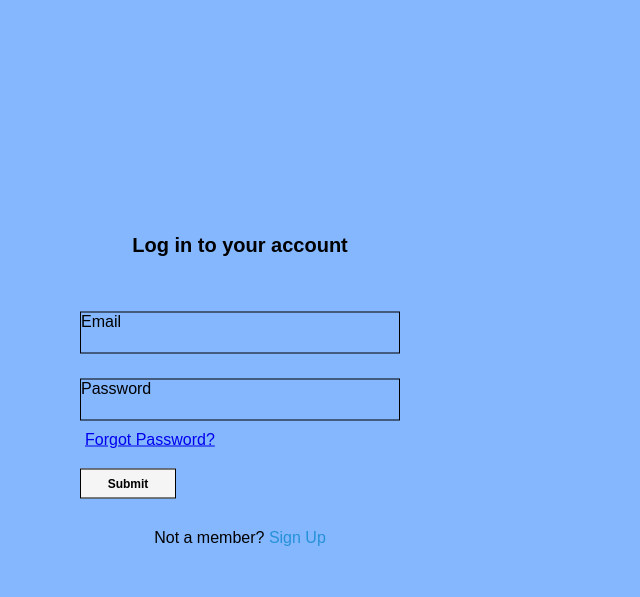
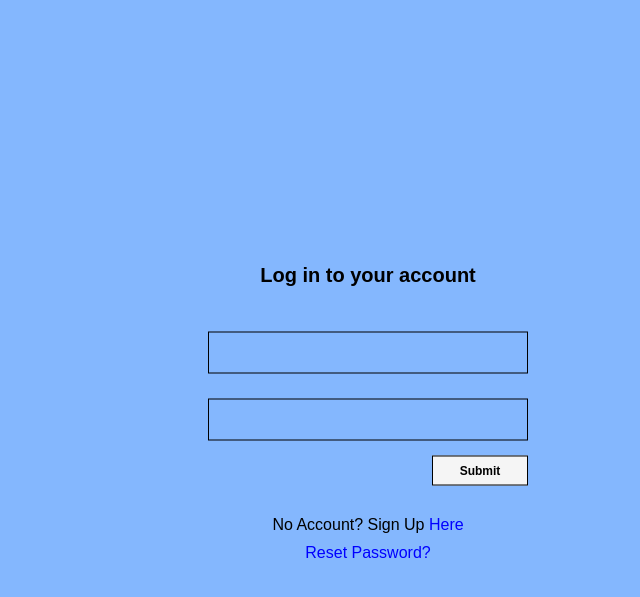
Before and after one commit to masrufjaman/Bangla-Bully-Detection-using-Machine-Learning, a Flask app: page /login in a window 1280 px wide. Shown: the top 597 px of the page, without its empty margins (0-640 px from the left). Run offline with Flask 2, Linux system fonts and the light colour scheme.

Commit message:
css work update of login

```diff
--- a/website/static/css/login.css
+++ b/website/static/css/login.css
@@ -10,7 +10,7 @@ body
 .center{
     position: absolute;
     top: 50%;
-    right:50%;
+    right:40%;
     transform: translate(-50%, -50%);
     width:400px;
     border-radius: 10px;
@@ -18,9 +18,9 @@ body
 .center h1
 {
     text-align: center;
-    padding: 0 0 20px 0;
+    padding: 0 0 10px 0;
     color:black;
-    margin: 10px;
+    margin: 5px;
     font-size: 20px;
 }
 .center form
@@ -47,80 +47,29 @@ form .txt_field{
     outline:none;
     text-transform: lowercase;
 }
-.txt_field label
-{
-    position:absolute;
-    top: .06px;
-    left:.6x;
-
-    font-size:16px;
-    pointer-events: none;
-}
-
-.txt_field input:focus ~ label,
-.txt_field input:valid ~ label
-{
-    top: -20px;
-    color: black;
-}
-.txt_field input:focus ~ span::before,
-.txt_field input:valid ~ span::before
-{
-    width: 100%;
-}
-form .pass_field{
-    position: relative;
-    margin:30px 0;
-}
-.pass_field input
-{
-    width:100%;
-    padding: 0 5px;
-    height:40px;
-    font-size: 16px;
-    border: none;
-    background: none;
-    outline:none;
-    text-transform: lowercase;
-}
-.pass_field label
-{
-    position:absolute;
-    top:5%;
-    left: 5px;
-    transform: translateY(-50%);
-    font-size:16px;
-    pointer-events: none;
-}
-
-.pass_field input:focus ~ label,
-.pass_field input:valid ~ label
-{
-    top: -5px;
-    color: black;
-}
-.pass_field input:focus ~ span::before,
-.pass_field input:valid ~ span::before
-{
-    width: 100%;
-}
 .pass
 {
-    margin: -5px 0 20px 5px;
+    margin:-20px 0;
+    text-align: center;
+    font-size:16px;
     color:black;
-    cursor: pointer;
-    font-size: 16px;
 }
-.pass:hover
+.pass a
+{
+    color:blue;
+    text-decoration: none;
+}
+.pass a:hover
 {
     text-decoration: underline;
 }
 input[type="submit"]
 {
     box-sizing: border-box;
+    text-align: center;
+    margin:0 70%;
     width:30%;
     height:30px;
-    left:5px;
     border: 1px solid #000000;
     background: whitesmoke;
     font-size: 12px;
@@ -128,6 +77,7 @@ input[type="submit"]
     font-weight:700;
     cursor: pointer;
     outline:none;
+
 }
 input[type="submit"]:hover
 {
@@ -143,7 +93,7 @@ input[type="submit"]:hover
 }
 .signup_link a
 {
-    color:#2691d9;
+    color:blue;
     text-decoration: none;
 }
 .signup_link a:hover
--- a/website/templates/login.html
+++ b/website/templates/login.html
@@ -24,20 +24,20 @@
      <div class="txt_field">
         <input type="email" name="Email" required>
         <span></span>
-        <label>Email</label>
+
         </div>
         <div class="txt_field">
-        <input type="password" name="Password"  maxlength="10" required>
+        <input type="password" name="Password" maxlength="10" required>
         <span></span>
-        <label>Password</label>
-        </div>
-        <div class="pass">
-            <a href="forgetpass.html">Forgot Password?</a>
+
         </div>
        <input type="submit" value = Submit>
         <div class="signup_link">
-         Not a member? <a href="register.php">Sign Up</a>
+         No Account? Sign Up<a href="register.php"> Here</a>
         </div>
+        <div class="pass">
+          <a href="forgetpass.html">Reset Password?</a>
+      </div>
         </form>
     </div>
 </body>
```
